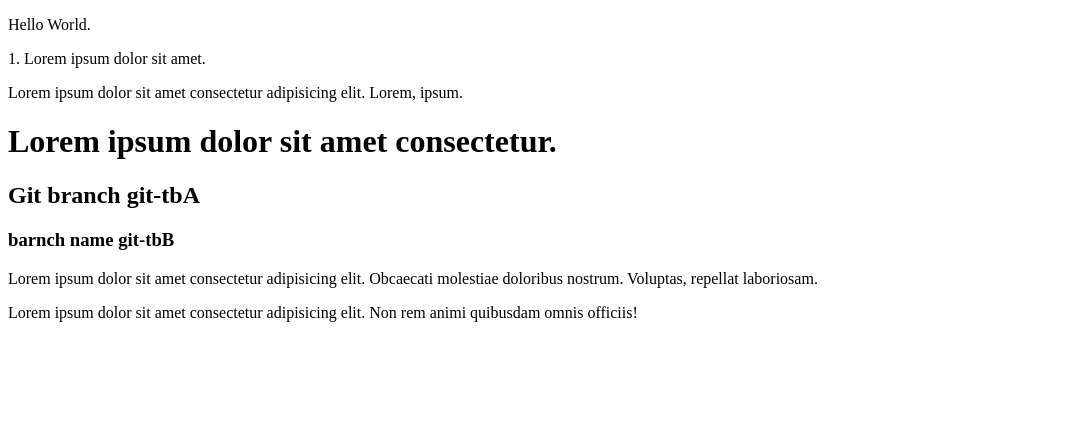
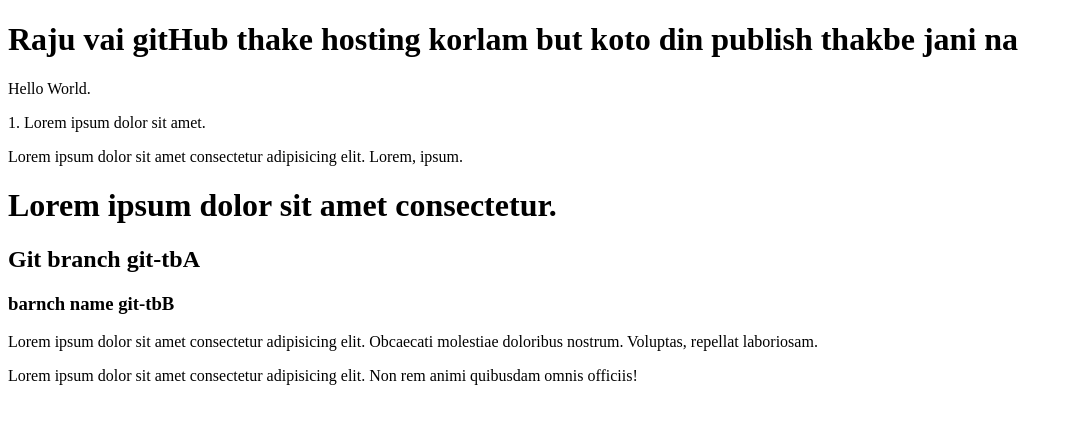
Before and after one commit to kupidr/git-test, a plain HTML site: page index.html in a window 1280 px wide. Shown: the whole page, without its empty margins (0-1073 px from the left). Drawn offline with Linux system fonts and the light colour scheme.

Commit message:
add some message to Raju

```diff
--- a/index.html
+++ b/index.html
@@ -7,6 +7,7 @@
     <title>Git-Test</title>
   </head>
   <body>
+    <h1>Raju vai gitHub thake hosting korlam but koto din publish thakbe jani na</h1>
     <p>Hello World.</p>
     <div class="box1">
       <p>1. Lorem ipsum dolor sit amet.</p>
```
